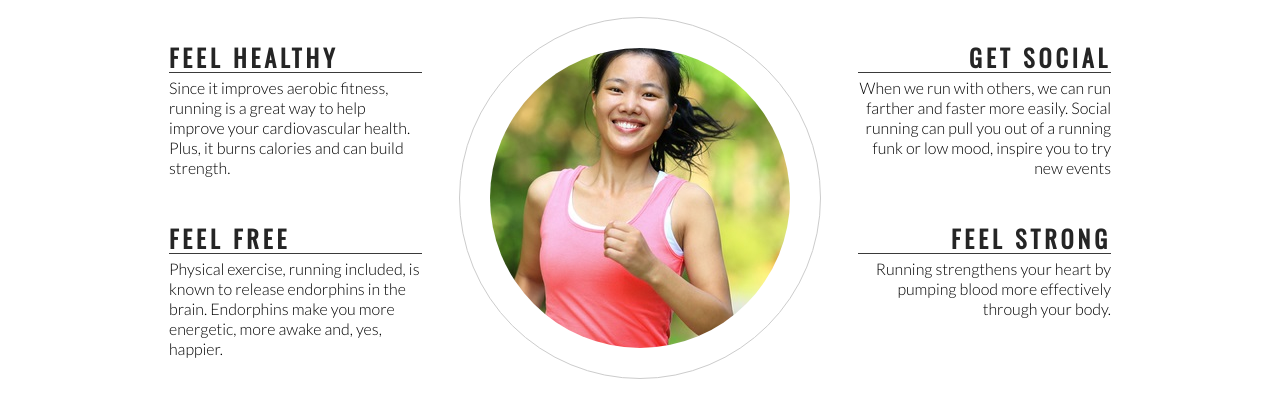
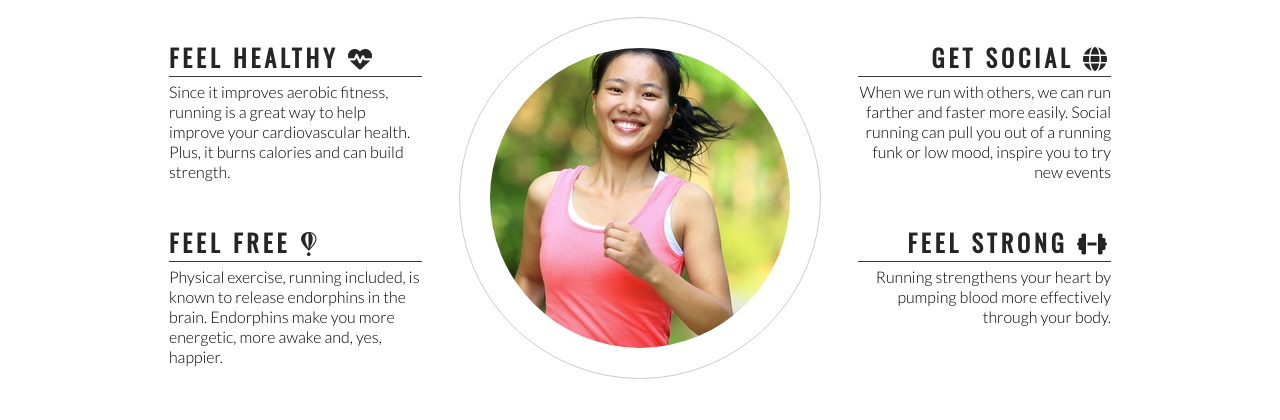
Before and after one commit to jamie33o/love-running, a plain HTML site: page index.html in a window 1280 px wide. Shown: the part 764-1184 px from the top of the page. Drawn offline with nearby package versions, Linux system fonts and the light colour scheme.

Commit message:
add fontawesome icons to club ethos section

```diff
--- a/index.html
+++ b/index.html
@@ -46,7 +46,7 @@
     <h2 id= "welcome">Why Love Running With Us?</h2>
     <div id = "left-about">
         <div class = "left-about-heading">
-            <h2>Feel Healthy</h2>
+            <h2>Feel Healthy <i class="fa-solid fa-heart-pulse"></i></h2>
             <hr>
             <p>Since it improves aerobic fitness, running is a great way to help improve your cardiovascular health. Plus, it burns
             calories and can build strength.
@@ -55,7 +55,7 @@
 
 
         <div class="left-about-heading">
-            <h2>Feel Free</h2>
+            <h2>Feel Free <i class="fa-brands fa-fly"></i></h2>
             <hr>
             <p>
             Physical exercise, running included, is known to release endorphins in the brain. Endorphins make you more energetic,
@@ -65,7 +65,7 @@
      </div>
     <div id = "right-about">
     <div class = "right-about-heading">
-        <h2>Get Social</h2>
+        <h2>Get Social <i class="fa-solid fa-globe"></i></h2>
         <hr>
         <p>
             When we run with others, we can run farther and faster more easily. Social running can pull you out of a running funk or
@@ -73,7 +73,7 @@
         </p>
     </div>
     <div class="right-about-heading">
-        <h2>Feel Strong</h2>
+        <h2>Feel Strong <i class="fa-solid fa-dumbbell"></i></h2>
         <hr>
         <p>
             Running strengthens your heart by pumping blood more effectively through your body.
@@ -94,7 +94,8 @@
 <footer>
     social links here
 </footer>
-
+<!-- font awesome script-->
+<script src="https://kit.fontawesome.com/2be66b3e41.js" crossorigin="anonymous"></script>
 </body>
 
 </html>
```
